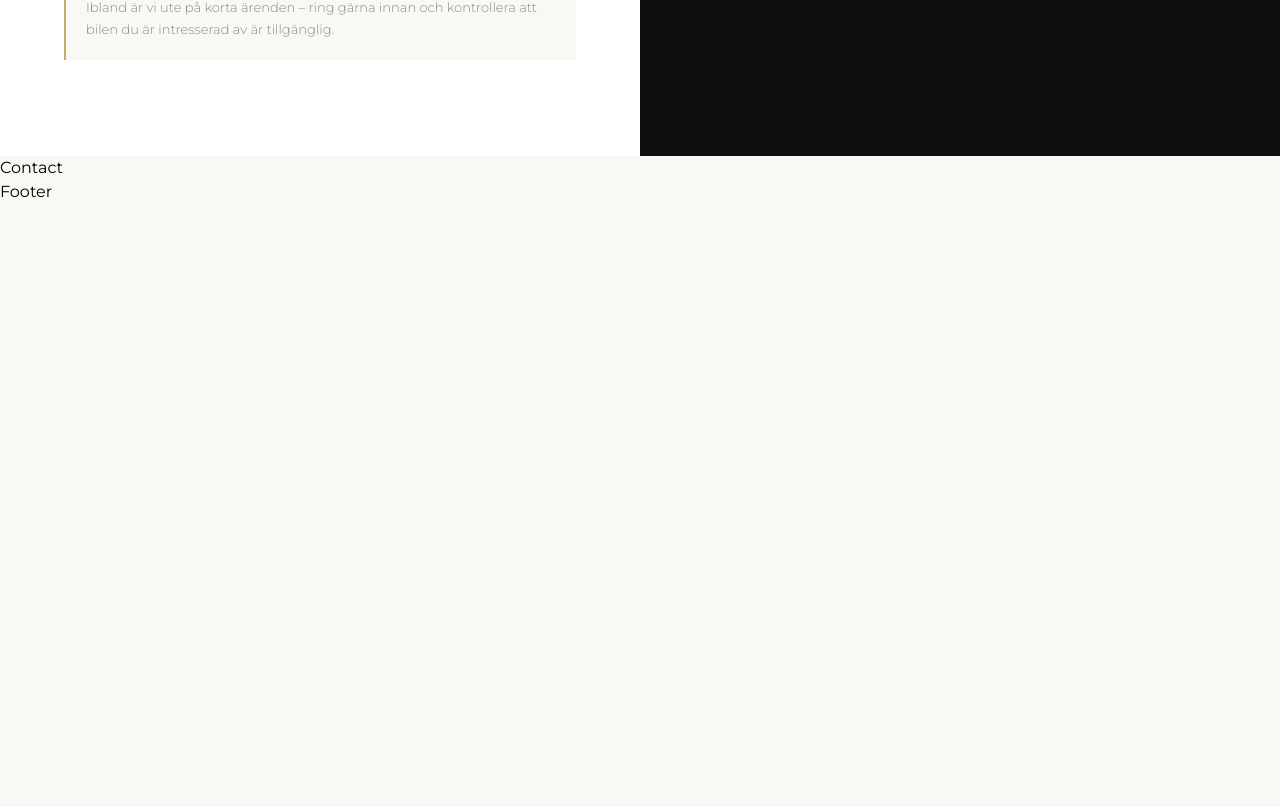
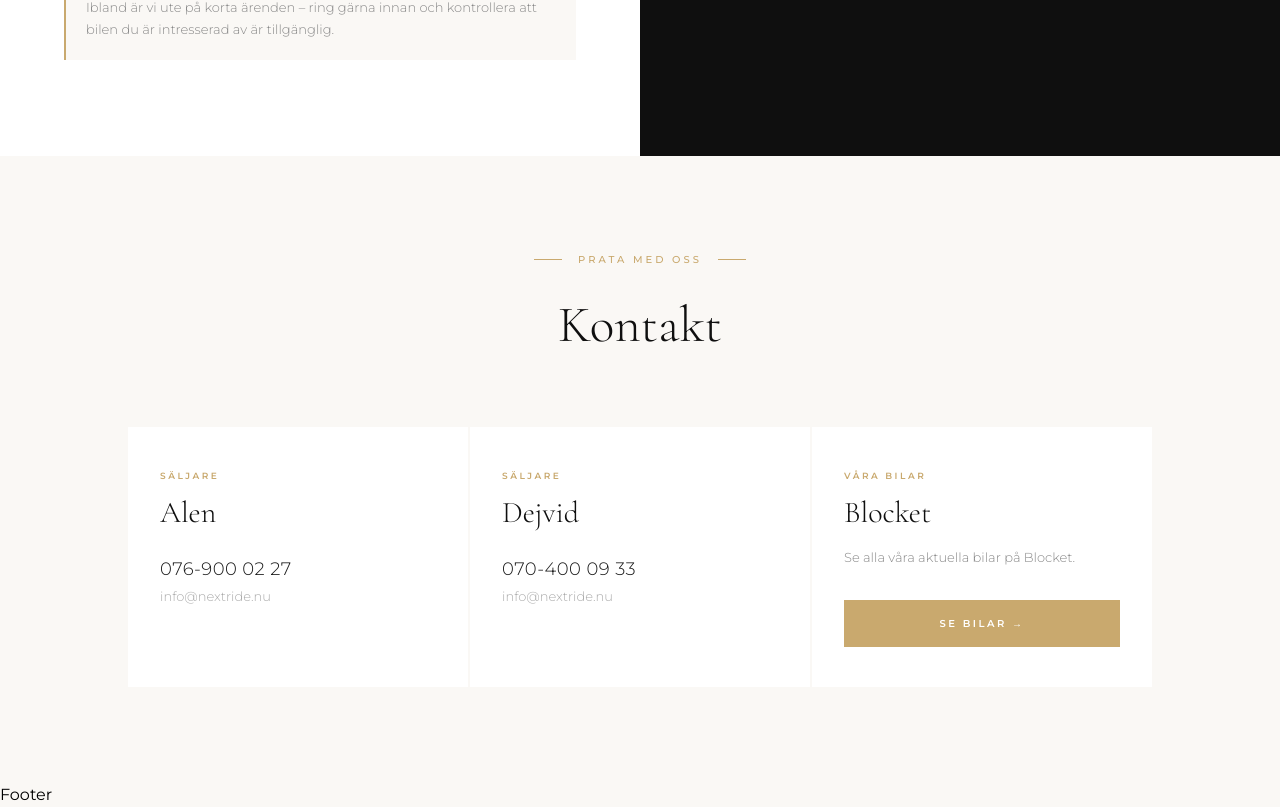
Before and after one commit to Megjafari/nextride, a React (Vite) app: page / in a window 1280 px wide. Shown: the part 4019-4826 px from the top of the page. Before the commit the page ends 4223 px from the top, so only its background shows below. Built offline with nearby package versions, Linux system fonts and the light colour scheme.

Commit message:
feat: add Contact section

```diff
--- a/src/components/Contact.jsx
+++ b/src/components/Contact.jsx
@@ -1 +1,68 @@
-export default function Contact() { return <div>Contact</div> }
+import { contact } from '../data/content'
+
+export default function Contact() {
+  return (
+    <section id="kontakt" className="bg-[#FAF8F5] px-6 md:px-16 py-24">
+
+      <div className="text-center mb-16">
+        <div className="flex items-center justify-center gap-4 mb-5">
+          <span className="block w-7 h-[1px] bg-[#C9A96E]" />
+          <span className="text-[10px] font-medium tracking-[3px] uppercase text-[#C9A96E]">Prata med oss</span>
+          <span className="block w-7 h-[1px] bg-[#C9A96E]" />
+        </div>
+        <h2 className="font-['Cormorant_Garamond'] text-[clamp(32px,4vw,52px)] font-light text-[#0f0f0f]">
+          Kontakt
+        </h2>
+      </div>
+
+      <div className="grid grid-cols-1 md:grid-cols-3 gap-[2px] max-w-5xl mx-auto">
+
+        {/* Persons */}
+        {contact.persons.map(p => (
+          <div
+            key={p.name}
+            className="bg-white px-8 py-10 border-t-2 border-transparent hover:border-[#C9A96E] transition-all duration-300"
+          >
+            <p className="text-[9px] font-semibold tracking-[2.5px] uppercase text-[#C9A96E] mb-3">
+              {p.role}
+            </p>
+            <h3 className="font-['Cormorant_Garamond'] text-3xl font-light text-[#0f0f0f] mb-6">
+              {p.name}
+            </h3>
+            <a
+              href={`tel:${p.tel}`}
+              className="text-lg font-light text-[#1a1a1a] hover:text-[#C9A96E] transition-colors tracking-wide"
+            >
+              {p.phone}
+            </a>
+            <p className="text-[13px] font-light text-[#aaa] mt-1">{contact.email}</p>
+          </div>
+        ))}
+
+        {/* Blocket card */}
+        <div className="bg-white px-8 py-10 border-t-2 border-transparent hover:border-[#C9A96E] transition-all duration-300 flex flex-col justify-between">
+          <div>
+            <p className="text-[9px] font-semibold tracking-[2.5px] uppercase text-[#C9A96E] mb-3">
+              Våra bilar
+            </p>
+            <h3 className="font-['Cormorant_Garamond'] text-3xl font-light text-[#0f0f0f] mb-4">
+              Blocket
+            </h3>
+            <p className="text-[13px] font-light text-[#888] leading-relaxed mb-8">
+              Se alla våra aktuella bilar på Blocket.
+            </p>
+          </div>
+          <a
+            href={contact.blocket}
+            target="_blank"
+            rel="noreferrer"
+            className="inline-block bg-[#C9A96E] text-white text-[10px] font-semibold tracking-[2.5px] uppercase px-8 py-4 hover:bg-[#A8843E] transition-colors text-center"
+          >
+            Se bilar →
+          </a>
+        </div>
+
+      </div>
+    </section>
+  )
+}
```
